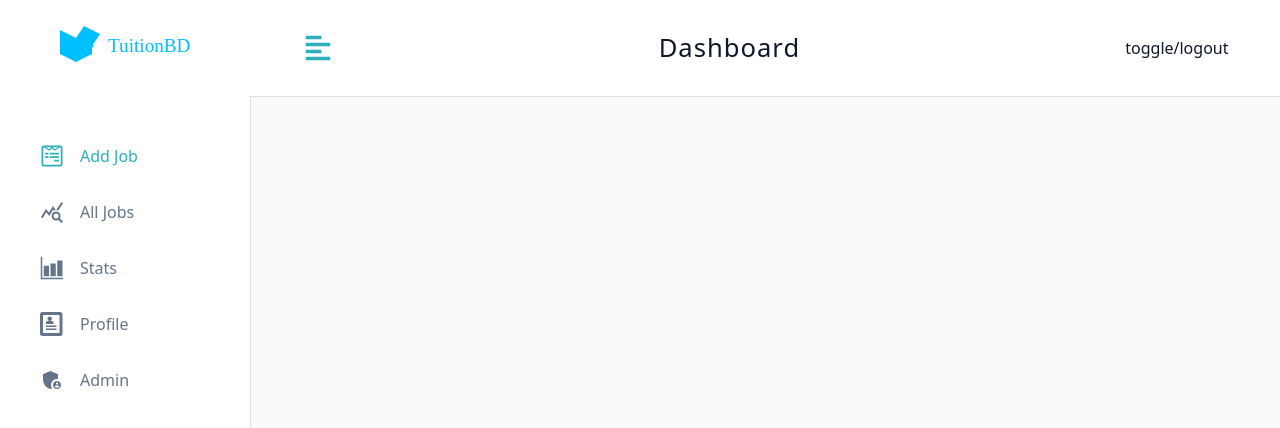
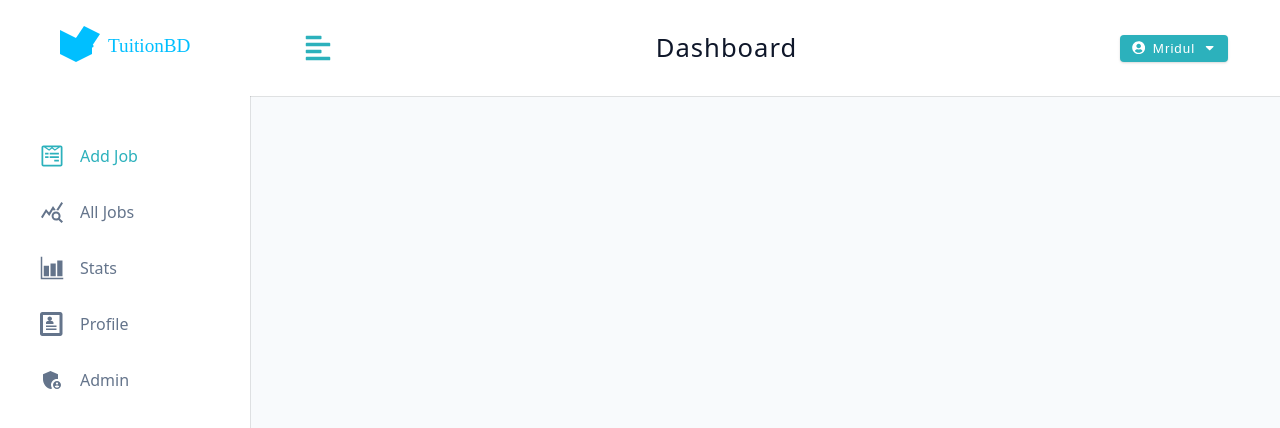
Before and after one commit to Mridul-1005/Project-350, a React (Vite) app in the folder client/: page /dashboard in a window 1280 px wide. Shown: the top 428 px of the page. Built offline with nearby package versions, Linux system fonts and the light colour scheme.

Commit message:
added logout container

```diff
--- /dev/null
+++ b/client/src/components/LogoutContainer.jsx
@@ -0,0 +1,27 @@
+import React from 'react'
+import { FaUserCircle, FaCaretDown } from 'react-icons/fa';
+import Wrapper from '../assets/wrappers/LogoutContainer';
+import { useState } from 'react';
+import { useDashboardContext } from '../pages/DashboardLayout';
+
+const LogoutContainer = () => {
+    const [showLogout, setShowLogout] = useState(false);
+    const {user, logoutUser} = useDashboardContext();
+  return (
+    <Wrapper>
+      <button type='button' className='btn logout-btn' onClick={()=> setShowLogout(!showLogout)}>
+      <FaUserCircle />
+      {user?.name}
+      <FaCaretDown />
+      </button>
+      <div className={showLogout? 'dropdown show-dropdown' : 'dropdown'}>
+        <button type='button' className='dropdown-btn' onClick={logoutUser}>
+          logout
+        </button>
+
+      </div>
+    </Wrapper>
+  )
+}
+
+export default LogoutContainer
--- a/client/src/components/Navbar.jsx
+++ b/client/src/components/Navbar.jsx
@@ -4,6 +4,7 @@
 import React from 'react'
 import Logo from './Logo'
 import { useDashboardContext } from '../pages/DashboardLayout'
+import LogoutContainer from './LogoutContainer'
 
 const Navbar = () => {
    const {toggleSidebar} = useDashboardContext()
@@ -18,7 +19,7 @@
             <h4 className='logo-text'>dashboard</h4>
         </div>
         <div className="btn-container">
-            toggle/logout
+            <LogoutContainer />
         </div>
       </div>
 
```
